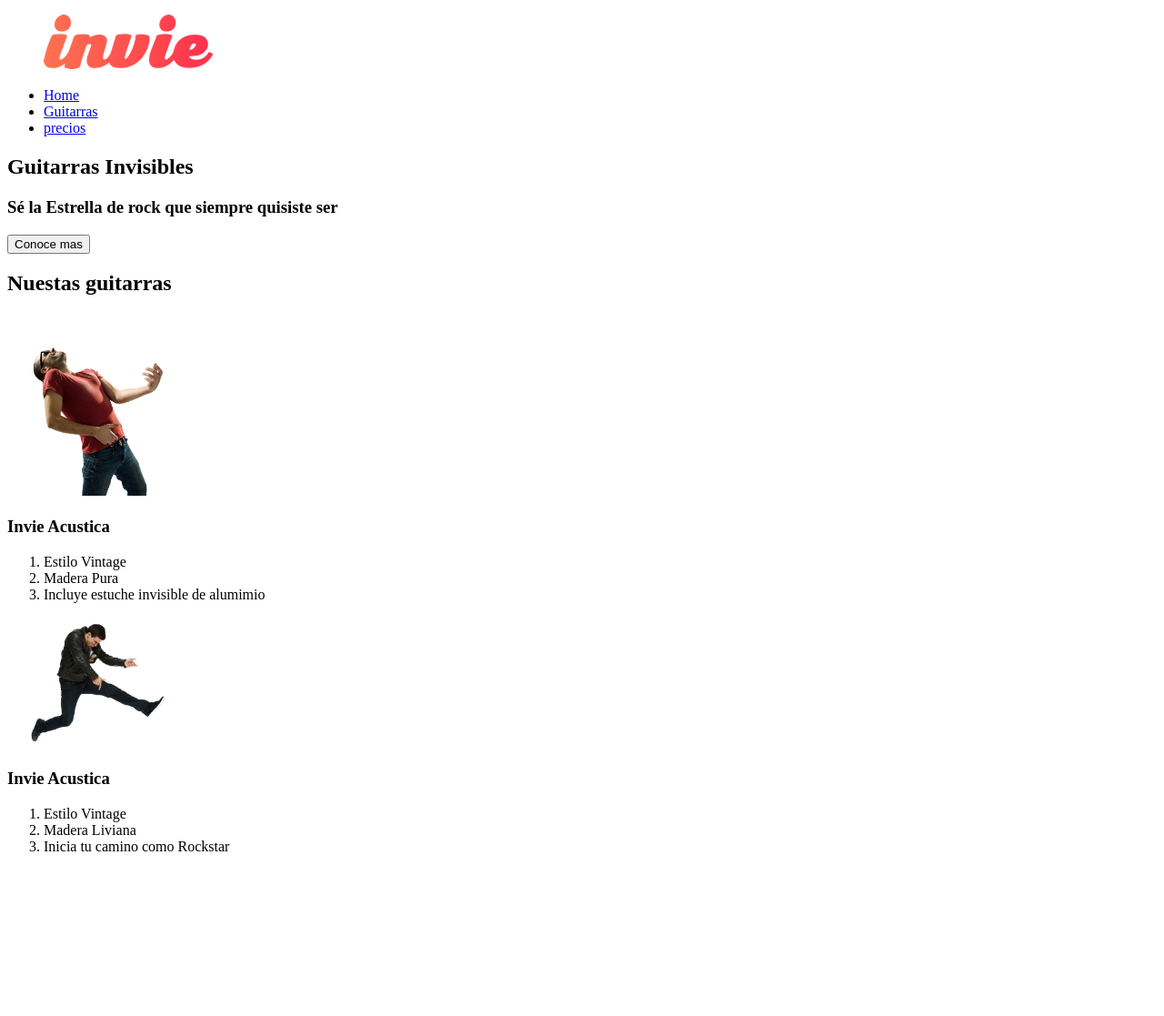
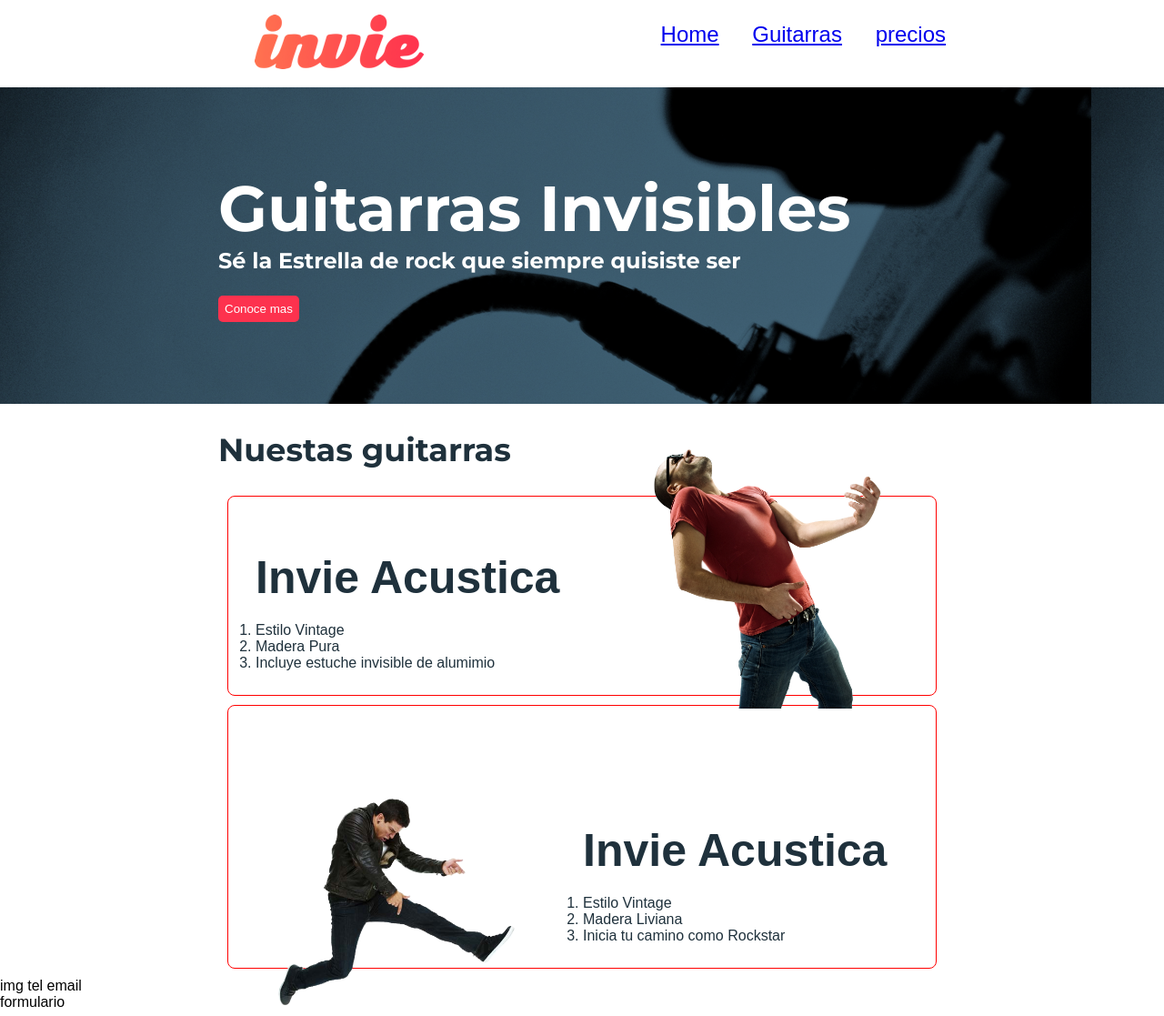
Before and after one commit to blogdopata/invieGuitar, a plain HTML site: page index.html in a window 1280 px wide. Shown: the whole page at 91% size. Before the commit the page ends 956 px from the top, so only its background shows below. Drawn offline with Linux system fonts and the light colour scheme; a web font is replaced by a local one.

Commit message:
maqueta - class

```diff
--- /dev/null
+++ b/css/invie.css
@@ -0,0 +1,97 @@
+
+*{
+	/*width: tamaño*/
+	/*height: tamaño */
+
+}
+body{
+	font-family: 'Allerta', sans-serif;
+	margin: 0;
+}
+.titulo{
+	font-size: 70px;
+	font-family: 'Montserrat', sans-serif;
+	margin-bottom: 0;
+	margin-top:70px;
+}
+.title-a{
+	font-size: 24px;
+	font-family: 'Montserrat', sans-serif;
+	margin-top:0;
+}
+.guitarras{
+	color:#1F313c;
+}
+.guitarras h2{
+	font-size: 35px;
+	font-family: 'Montserrat', sans-serif;
+}
+
+.title-b{
+	font-size: 50px;
+	margin-bottom: 20px;
+}
+.portada{
+	background-image: url('../img/background.png');
+	color:white;
+	padding: 20px;
+
+}
+.portada button{
+	margin-bottom: 70px;
+}
+.menu{
+	font-size: 24px;
+	display: inline-block;
+	position: absolute;
+	right: 0;
+}
+.menu li {
+	display: inline-block;
+	margin-left: 30px;
+}
+.logo{
+	display: inline-block;
+}
+.header{
+	position: relative;
+}
+.contenedor{
+	width: 800px;
+	margin: auto;
+}
+.guitarra{
+	padding: 10px;
+	margin:10px;
+	/*overflow: hidden;*/
+	border: 1px solid red;
+	border-radius: 8px;
+}
+.guitarra ol {
+	padding: 0;
+}
+.derecha{
+	float: right;
+	position: relative;
+	top:-127px;
+}
+.izquierda{
+	float: left;
+	position: relative;
+	top:80px;
+}
+.contenedor-guitarra-a{
+	padding-left: 20px;
+}
+.contenedor-guitarra-b{
+	margin-left:370px;
+	padding-left:10px;
+}
+button{
+	border-radius: 5px;
+	background-color: #fd324e;
+	color: white;
+	border:none;
+	padding: 7px;
+	cursor: pointer;
+}
--- a/index.html
+++ b/index.html
@@ -2,14 +2,18 @@
 <html lang="en">
 <head>
 	<title>Invie | Tus mejores Guitarras</title>
+	<meta charset="utf-8">
+
+	<link href="https://fonts.googleapis.com/css?family=Allerta|Montserrat:400,700" rel="stylesheet">
+	<link rel="stylesheet" href="css/invie.css">
 </head>
 <body>
-	<header id="header"> <!-- HEADER -->
+	<header class="header contenedor"> <!-- HEADER -->
 
-		<figure> <!-- logotipo-->
+		<figure class="logo"> <!-- logotipo-->
 			<img src="img/invie.png" width="186" height="60" alt="Invie Logotipo" />
 		</figure>
-		<nav><!--menu-->
+		<nav class="menu"><!--menu-->
 			<ul>
 				<li>
 					<a href="index.html">Home</a>
@@ -25,35 +29,56 @@
 				</li>
 			</ul>
 		</nav>
+
 	</header>
-	<section id="portada"> <!-- portada -->
-		<h1>Guitarras Invisibles</h1><!-- titulo-->
-		<h3>Sé la Estrella de rock que siempre quisiste ser</h3><!--resumen-->
 
-		<button>Conoce mas</button><!--boton-->
+	<section id="portada" class="portada"> <!-- portada -->
+		<div class="contenedor ">
+			<h1 class="titulo">Guitarras Invisibles</h1><!-- titulo-->
+			<h3 class="title-a">Sé la Estrella de rock que siempre quisiste ser</h3><!--resumen-->
+
+			<button class="boton">Conoce mas</button><!--boton-->
+		</div>
 	</section>
 
-	<section id="guitarras"> <!--  Guitarras -->
+	<section id="guitarras" class="guitarras contenedor"> <!--  Guitarras -->
 		<h2>Nuestas guitarras</h2>
 
-		<article><!--guitarra 1-->
-			<img src="img/invie-acustica.png"  alt="Guitarra Invie Acustica" width="200"/>
-			<h3>Invie Acustica</h3>
+		<article class="guitarra"><!--guitarra 1-->
+			<img class="derecha" src="img/invie-acustica.png"  alt="Guitarra Invie Acustica" width="350"/>
+			<div class="contenedor-guitarra-a">
+				<h3 class="title-b">Invie Acustica</h3>
 				<ol>
 					<li>Estilo Vintage</li>
 					<li>Madera Pura</li>
 					<li>Incluye estuche invisible de alumimio</li>
 				</ol>
+			</div>
+
 		</article>
-		<article><!--guitarra 2-->
-			<img src="img/invie-classic.png"  alt="Guitarra Invie Classic" width="200" />
-			<h3>Invie Acustica</h3>
+		<article class="guitarra"><!--guitarra 2-->
+			<img class="izquierda" src="img/invie-classic.png"  alt="Guitarra Invie Classic" width="350" />
+			<div class="contenedor-guitarra-b">
+				<h3 class="title-b">Invie Acustica</h3>
 				<ol>
 					<li>Estilo Vintage</li>
 					<li>Madera Liviana</li>
 					<li>Inicia tu camino como Rockstar</li>
 				</ol>
+			</div>
 		</article>
 	</section>
+	<footer class="footer">
+		<div>
+			img
+			tel
+			email
+		</div>
+		<div>
+			formulario
+		</div>
+
+
+	</footer>
 </body>
 </html>
```
Lines whose indentation alone changed are shown as unchanged.
